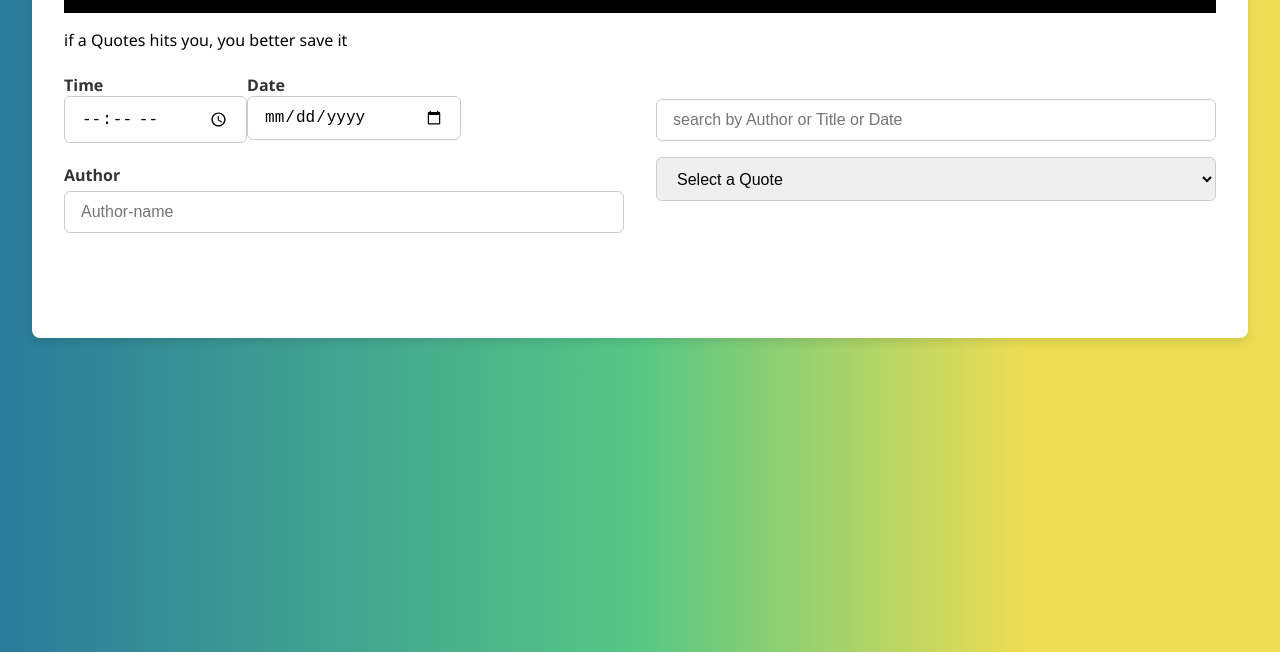
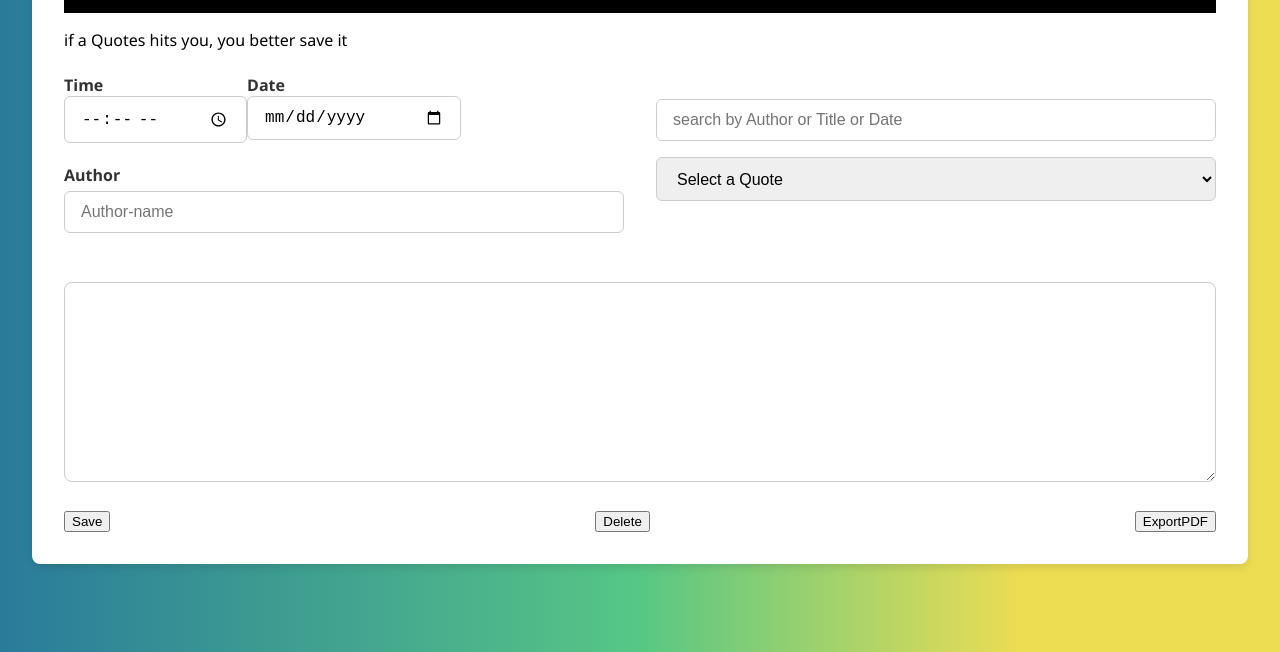
Before and after one commit to WaBuyange37/WiseWordVault2, a website: page publick/index.html in a window 1280 px wide. Shown: the part 148-800 px from the top of the page. Drawn offline with Linux system fonts and the light colour scheme.

Commit message:
done with frontend/style button later if needed

```diff
--- a/publick/index.html
+++ b/publick/index.html
@@ -31,8 +31,14 @@
           </div>
 
         </div>
-        <div class="amafomu"></div>
-        <div class="amafomu"></div>
+        <div class="amafomu">
+          <div class="amajambo inputSha">
+            <textarea name="amaWise" id="wise" class="wise1"></textarea>
+          </div>
+
+        </div>
+        <div class="amafomu">
+          <input type="button" value="Save"><input type="button" value="Delete"><input type="button" value="ExportPDF"></div>
       </form>
     </div>
   </section>
--- a/publick/styles.css
+++ b/publick/styles.css
@@ -87,8 +87,7 @@ input[type="name"],
 input[type="time"],
 input[type="date"],
 input[type="search"],
-input[type="option"],
-textarea {
+input[type="option"] {
   width: 100%;
   padding: 0.7rem 1rem;
   font-size: 1rem;
@@ -110,6 +109,23 @@ input:focus, select:focus {
   outline: none;
 }
 
+.amajambo {
+  width: 100%;
+}
+
+textarea.wise1 {
+  width: 100%;
+  height: 200px;
+  padding: 1rem;
+  font-size: 1rem;
+  border: 1px solid #ccc;
+  border-radius: 8px;
+  resize: vertical;
+  box-sizing: border-box;
+  font-family: 'Segoe UI', sans-serif;
+  transition: border 0.3s ease;
+}
+
 @media (max-width: 768px) {
   .wiseWord {
     padding: 1rem;
```
